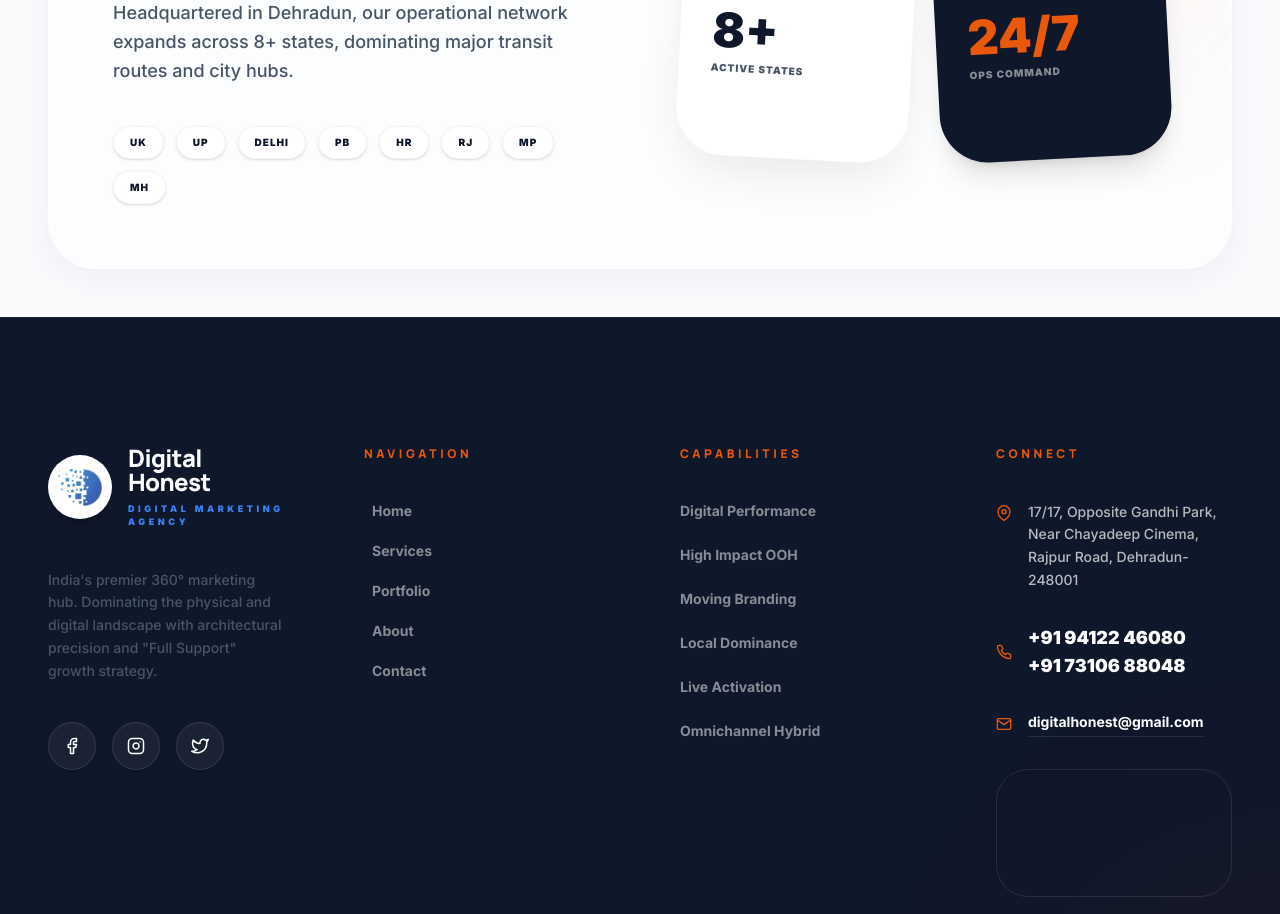
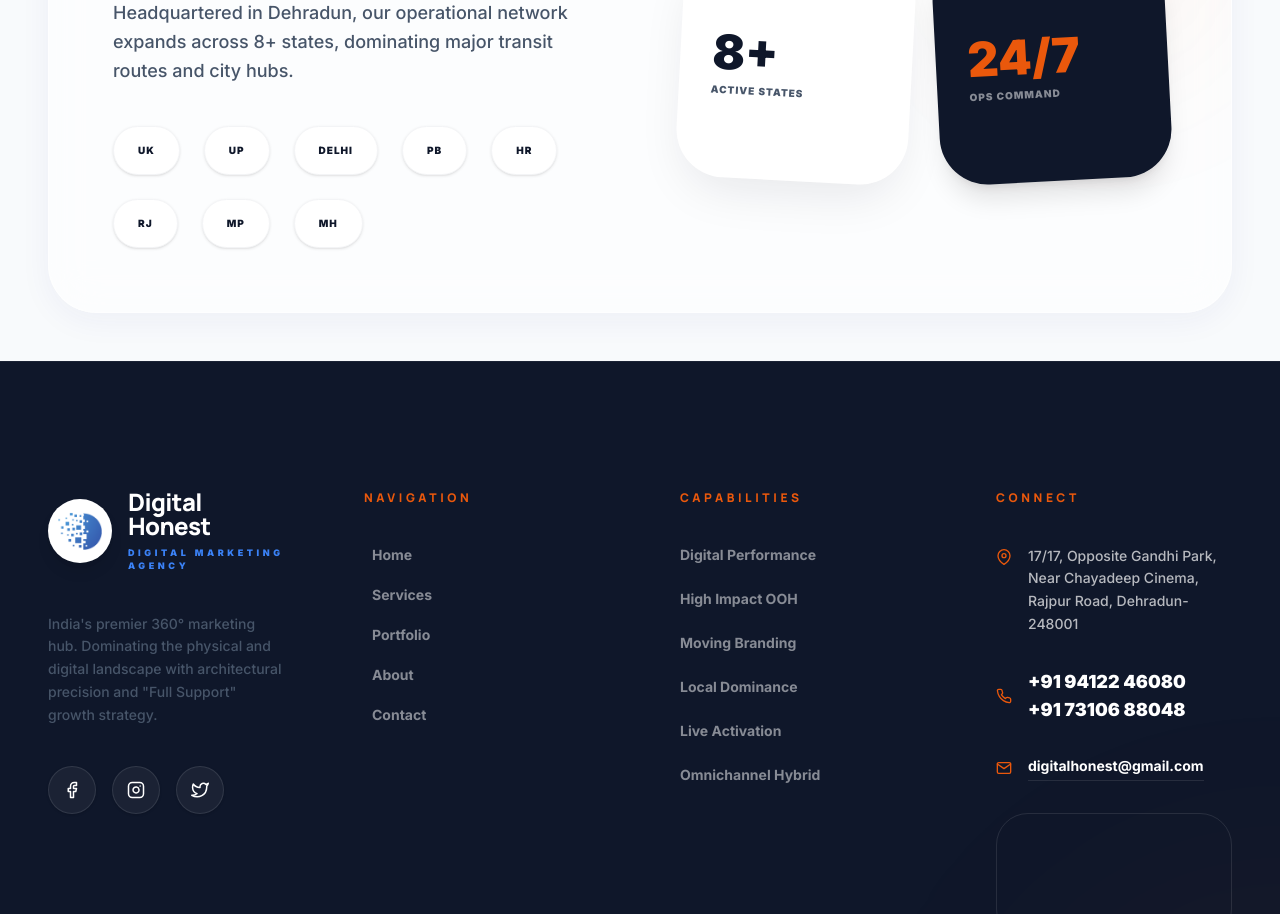
Before and after one commit to ARMAANSIDDIQUI/digitalhonest, a React (Vite) app in the folder client/: page /about in a window 1280 px wide. Shown: the part 2080-2994 px from the top of the page. Built offline with nearby package versions, Linux system fonts and the light colour scheme; no server answers; grey boxes are pictures that could not be loaded; a web font is replaced by a local one.

Commit message:
portfolio

```diff
--- a/client/src/pages/About.jsx
+++ b/client/src/pages/About.jsx
@@ -157,10 +157,32 @@ export default function About() {
                   <p className="text-[10px] uppercase tracking-[0.4em] font-black text-brand-secondary mb-4">Our Presence</p>
                   <h3 className="text-4xl lg:text-5xl tracking-tighter mb-6 underline decoration-brand-secondary/30 underline-offset-8">National Footprint</h3>
                   <p className="text-brand-text-muted font-medium text-lg leading-relaxed mb-10 max-w-xl">Headquartered in Dehradun, our operational network expands across 8+ states, dominating major transit routes and city hubs.</p>
-                  <div className="flex flex-wrap gap-2 sm:gap-3">
-                    {['UK', 'UP', 'Delhi', 'PB', 'HR', 'RJ', 'MP', 'MH'].map(s => (
-                       <span key={s} className="px-4 py-2 bg-white rounded-full text-[10px] font-black uppercase tracking-widest border border-gray-100 shadow-sm">{s}</span>
-                    ))}
+                  <div className="flex flex-wrap gap-4 sm:gap-6">
+                    {['UK', 'UP', 'Delhi', 'PB', 'HR', 'RJ', 'MP', 'MH'].map(s => {
+                      const names = {
+                        'UK': 'Uttarakhand',
+                        'UP': 'Uttar Pradesh',
+                        'Delhi': 'Delhi',
+                        'PB': 'Punjab',
+                        'HR': 'Haryana',
+                        'RJ': 'Rajasthan',
+                        'MP': 'Madhya Pradesh',
+                        'MH': 'Maharashtra'
+                      };
+                      return (
+                       <div key={s} className="group relative">
+                         <span className="px-6 py-4 bg-white rounded-2xl text-[10px] font-black uppercase tracking-widest border border-gray-100 shadow-sm cursor-help hover:bg-brand-secondary hover:text-white hover:border-brand-secondary transition-all duration-300 block">
+                            {s}
+                         </span>
+                         <div className="absolute bottom-full left-1/2 -translate-x-1/2 mb-4 opacity-0 group-hover:opacity-100 transition-all duration-500 pointer-events-none scale-50 group-hover:scale-100">
+                            <div className="bg-brand-primary text-white text-[10px] font-black uppercase tracking-widest px-5 py-2.5 rounded-xl shadow-2xl relative whitespace-nowrap border border-white/10 backdrop-blur-md">
+                              {names[s]}
+                              <div className="absolute top-full left-1/2 -translate-x-1/2 w-2 h-2 bg-brand-primary rotate-45 -translate-y-1"></div>
+                            </div>
+                         </div>
+                       </div>
+                      );
+                    })}
                   </div>
                 </div>
                 <div className="grid grid-cols-2 gap-4 sm:gap-6">
```
